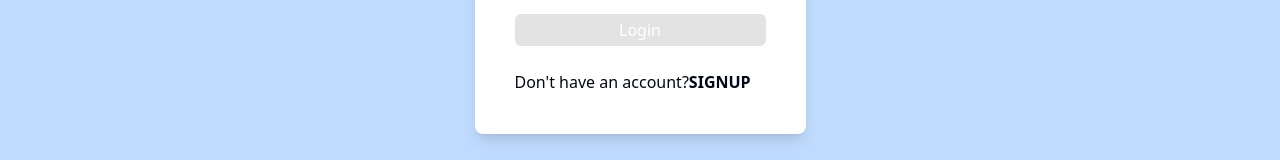
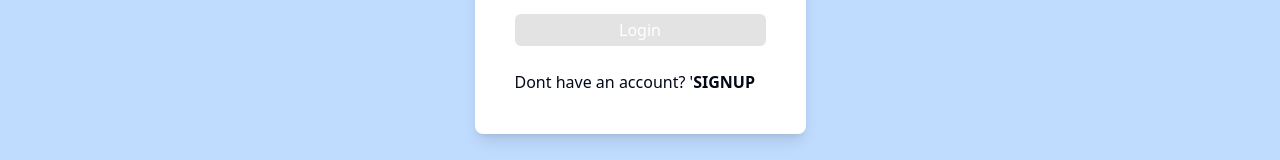
Before and after one commit to kashish567/Nextjs-blog-app, a Next.js app: page /login in a window 1280 px wide. Shown: the part 446-606 px from the top of the page. Built offline with nearby package versions, Linux system fonts and the light colour scheme; sample sign-in values are in the browser's storage.

Commit message:
fix: build issue resolved

```diff
--- a/src/app/login/page.tsx
+++ b/src/app/login/page.tsx
@@ -67,7 +67,7 @@ const LoginPage = () => {
           Login
         </button>
         <p className="mt-4">
-          Don't have an account?
+          Dont have an account? &apos;
           <Link href="/signup" className="font-bold">
             SIGNUP
           </Link>
--- a/src/components/Header.tsx
+++ b/src/components/Header.tsx
@@ -28,7 +28,7 @@ const Header = () => {
     } else {
       setUserId(storedUserId); // Set userId if present
     }
-  }, []);
+  },[]);
 
   console.log(userId);
 
```
